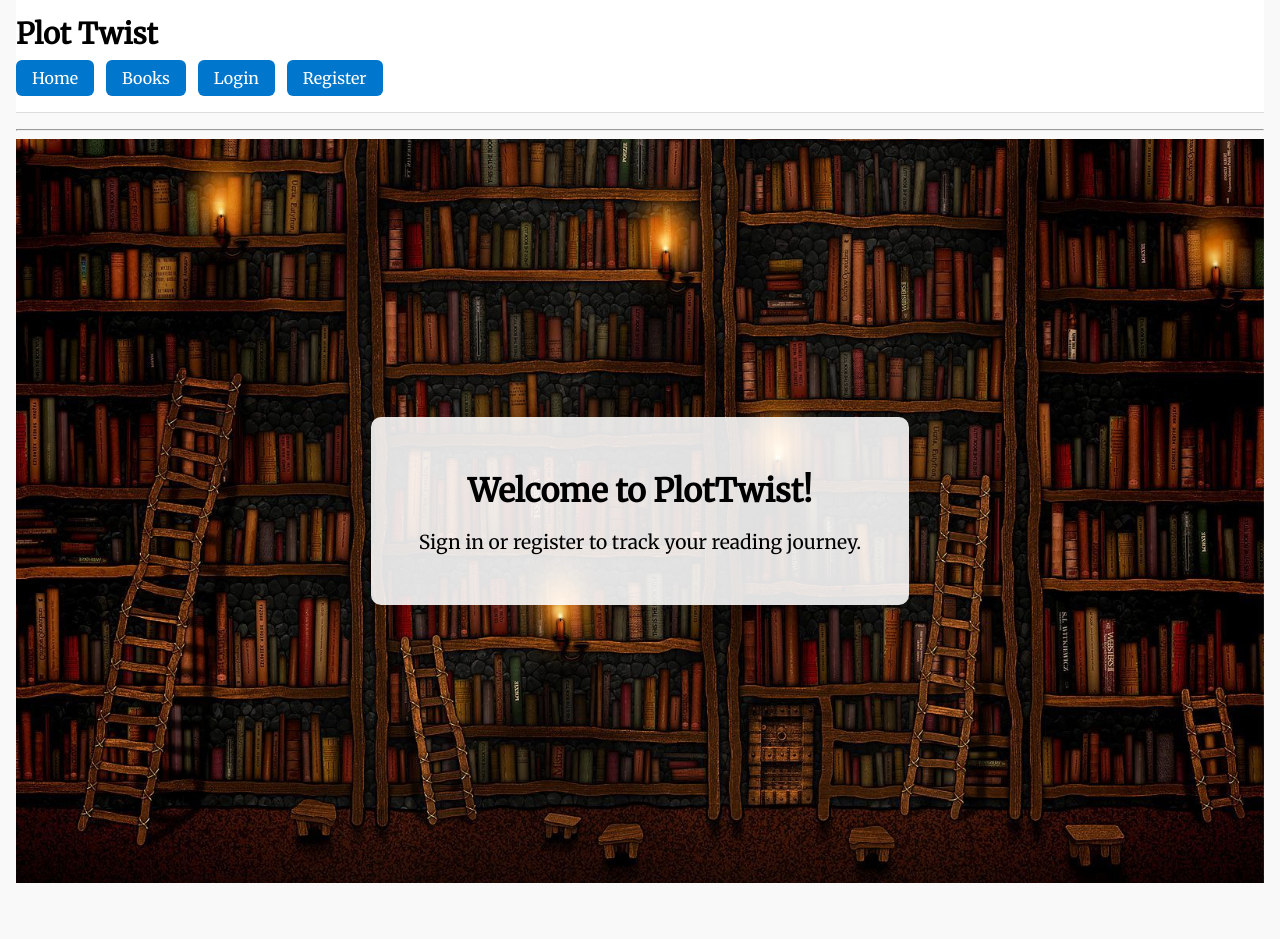
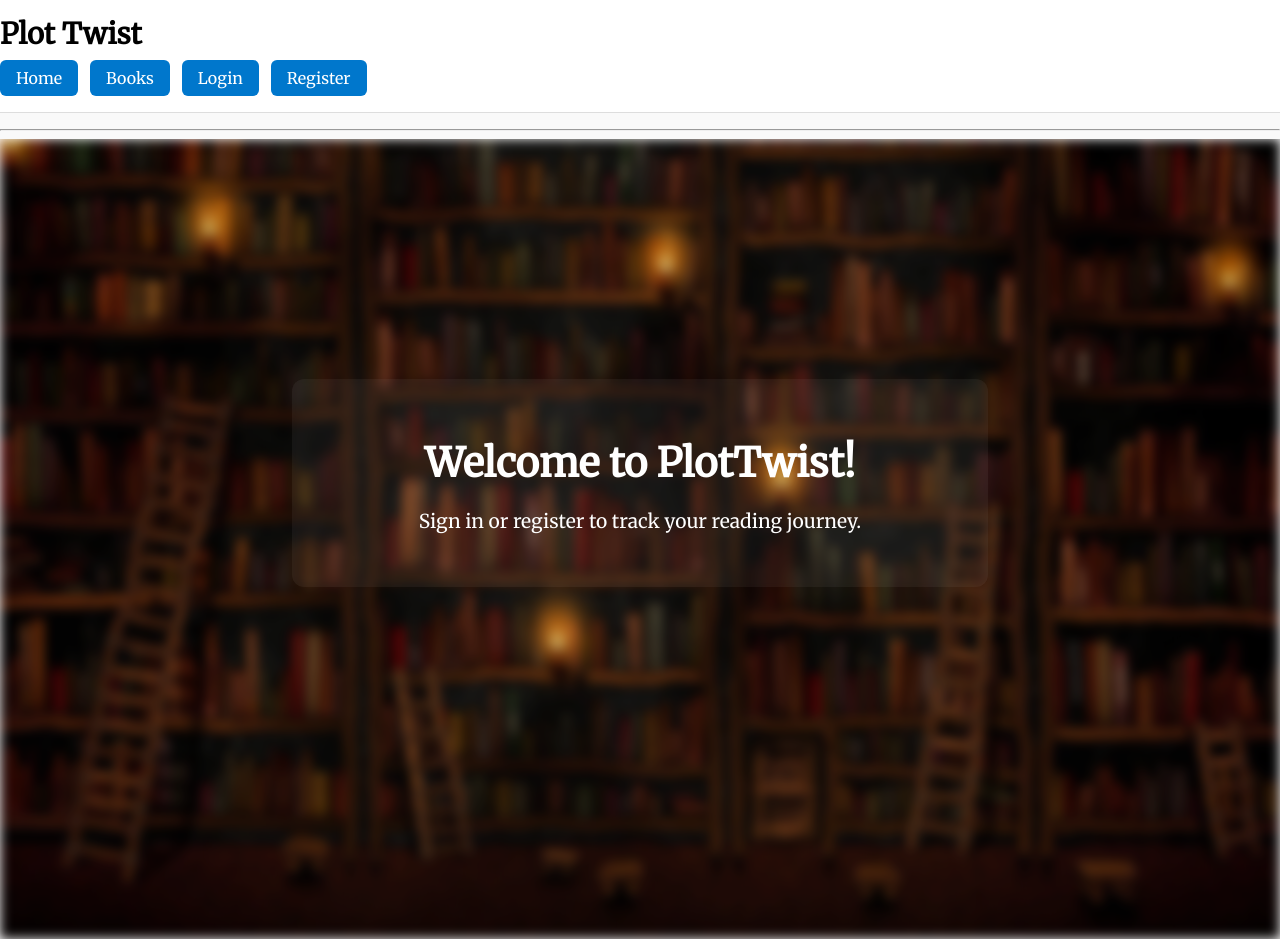
Before and after one commit to CelestineNguyen/CS4750_FinalProject, a Django app: page / in a window 1280 px wide. Before the commit the page ends 883 px from the top, so only its background shows below. Run offline with Django 5.2, Linux system fonts and the light colour scheme.

Commit message:
Background image fix

```diff
--- a/plot_twist/plotTwist/static/styles.css
+++ b/plot_twist/plotTwist/static/styles.css
@@ -3,7 +3,8 @@ body {
     background-color: #f9f9f9;
     font-family: 'Merriweather', serif;
     margin: 0;
-    padding: 0 1rem;
+    padding: 0;
+    height: 100% ;
 }
 
 /* Header */
@@ -98,31 +99,46 @@ nav form button:hover {
 
 
 .homepage-container {
+    position: relative;
+    min-height: 100vh;
+    overflow: hidden;
+}
+
+
+.homepage-container::before {
+    content: "";
+    position: absolute;
+    inset: 0;
     background-image: url("img/library.jpg");
     background-size: cover;
     background-position: center;
-    min-height: 85vh;
-    display: flex;
-    justify-content: center;
-    align-items: center;
-    padding: 2rem;
-    text-align: center;
+    filter: blur(6px) brightness(0.8);
+    z-index: 1;
 }
 
 .overlay-card {
-    background-color: rgba(255, 255, 255, 0.88);
+    position: relative;
+    z-index: 2;
+    max-width: 600px;
+    margin: 0 auto;
     padding: 2rem 3rem;
-    border-radius: 10px;
-    max-width: 600px;
-    box-shadow: 0 4px 15px rgba(0, 0, 0, 0.1);
-    font-family: 'Merriweather', serif;
+    color: white;
+    text-align: center;
+    top: 30vh;
+
+    background: rgba(255, 255, 255, 0.05);
+    backdrop-filter: blur(2px);
+    border-radius: 12px;
 }
 
+
 .overlay-card h1 {
-    font-size: 2rem;
+    font-size: 2.5rem;
     margin-bottom: 1rem;
+    color: #fff;
 }
 
 .overlay-card p {
-    font-size: 1.1rem;
+    font-size: 1.2rem;
+    line-height: 1.5;
 }
```
